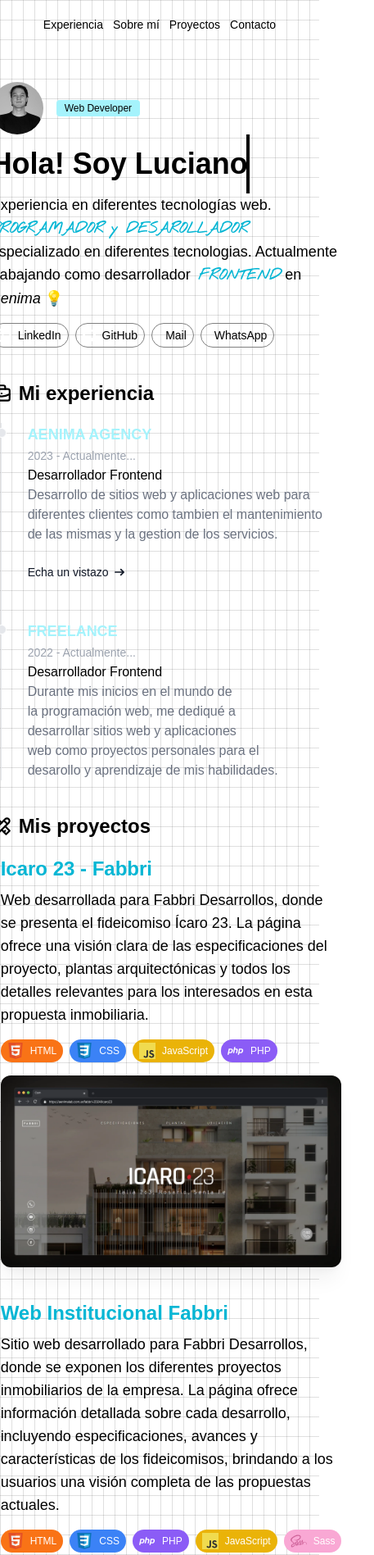
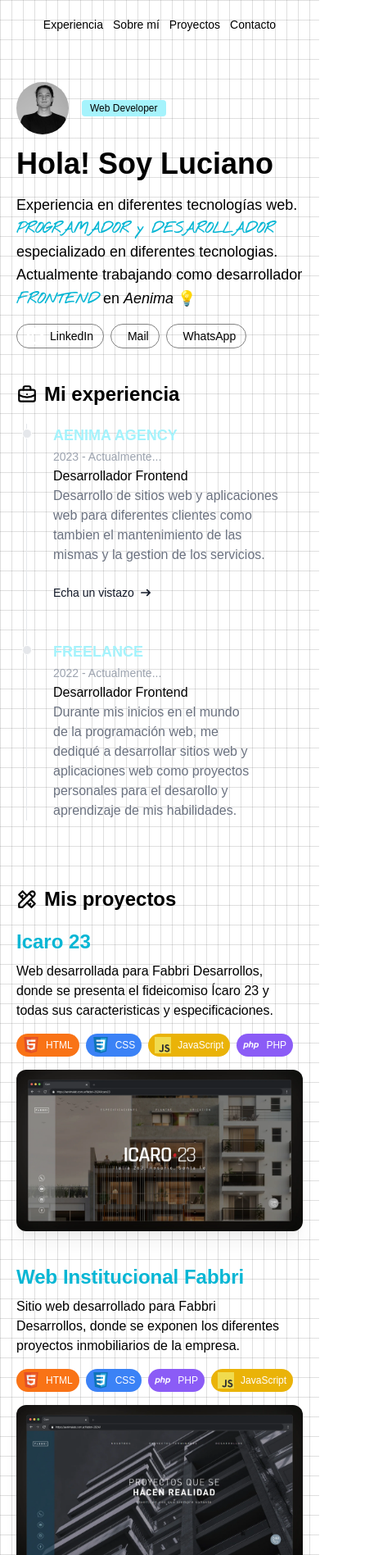
Before and after one commit to LuchoNapo/portfolio, an Astro site: page / in a window 390 px wide. Shown: the top 1897 px of the page at 82% size, 457 px wide, since content can reach past the window. Built offline with nearby package versions, Linux system fonts and the light colour scheme; Astro itself is replaced by a stand-in of ours.

Commit message:
[add] projects section & [fix] mobile view

```diff
--- a/src/components/Projects.astro
+++ b/src/components/Projects.astro
@@ -53,9 +53,9 @@
 
 const PROJECTS = [
   {
-    title: "Icaro 23 - Fabbri",
+    title: "Icaro 23",
     description:
-      "Web desarrollada para Fabbri Desarrollos, donde se presenta el fideicomiso Ícaro 23. La página ofrece una visión clara de las especificaciones del proyecto, plantas arquitectónicas y todos los detalles relevantes para los interesados en esta propuesta inmobiliaria.",
+      "Web desarrollada para Fabbri Desarrollos, donde se presenta el fideicomiso Ícaro 23 y todas sus caracteristicas y especificaciones. ",
     link: "https://aenimalab.com.ar/fabbri-2024/Icaro23",
     gitub: "",
     image: "./images/projects/Icaro23Project.webp",
@@ -64,16 +64,16 @@
   {
     title: "Web Institucional Fabbri",
     description:
-      "Sitio web desarrollado para Fabbri Desarrollos, donde se exponen los diferentes proyectos inmobiliarios de la empresa. La página ofrece información detallada sobre cada desarrollo, incluyendo especificaciones, avances y características de los fideicomisos, brindando a los usuarios una visión completa de las propuestas actuales.",
+      "Sitio web desarrollado para Fabbri Desarrollos, donde se exponen los diferentes proyectos inmobiliarios de la empresa. ",
     link: "https://aenimalab.com.ar/fabbri-2024/",
     gitub: "",
     image: "./images/projects/FabbriProject.webp",
-    tags: [TAGS.HTML, TAGS.CSS, TAGS.PHP, TAGS.JavaScrit, TAGS.Sass],
+    tags: [TAGS.HTML, TAGS.CSS, TAGS.PHP, TAGS.JavaScrit],
   },
   {
     title: "Rick & Morty APP",
     description:
-      "Aplicación desarrollada con la API de Rick and Morty, que permite explorar y visualizar información detallada sobre los personajes de la serie. Los usuarios pueden buscar personajes, ver sus características y filtrar resultados de manera sencilla a través de una interfaz intuitiva.",
+      "Aplicación desarrollada con la API de Rick and Morty, que permite explorar y visualizar información detallada sobre los personajes de la serie.",
     link: "https://aenimalab.com.ar/fabbri-2024/",
     gitub: "https://github.com/LuchoNapo/Rick-And-Morty-APP",
     image: "./images/projects/RickAndMortyProject.webp",
@@ -82,8 +82,7 @@
   {
     title: "Mantenimiento Wordpress",
     description:
-      "Sitio web de Akapol desarrollado en WordPress, al que realicé tareas de mantenimiento para optimizar su funcionamiento y asegurar su rendimiento. La página presenta la oferta de productos de la empresa de manera clara y accesible, brindando una experiencia de usuario eficiente.",
-    link: "https://aenimalab.com.ar/fabbri-2024/",
+      "Sitio web de Akapol desarrollado en WordPress, al que realicé tareas de mantenimiento para optimizar su funcionamiento y asegurar su rendimiento.",
     gitub: "",
     image: "./images/projects/AkapolProject.webp",
     tags: [TAGS.Wordpress],
@@ -93,15 +92,15 @@
 
 {
   PROJECTS.map(({ title, description, tags, image }) => (
-    <article class="ml-3 ">
+    <article class="">
       <div>
         <h3 class="text-2xl mb-2 text-cyan-500 font-semibold">{title}</h3>
-        <p class="text-lg">{description}</p>
+        <p class="text-md text-balance">{description}</p>
         <ul class="flex my-4 gap-2">
           {tags.map((tag) => (
             <li>
               <span
-                class={`${tag.class} flex items-center justify-center py-1 px-2 rounded-full gap-x-2 text-xs`}
+                class={`${tag.class} flex items-center justify-center py-1 px-2 rounded-full gap-x-2 text-xs dark:shadow-white/100 `}
               >
                 <tag.icon class="size-5" />
                 {tag.name}
--- a/src/components/SectionContainer.astro
+++ b/src/components/SectionContainer.astro
@@ -2,6 +2,6 @@
 const {class: className, id} = Astro.props;
 ---
 
-<section id={id} class={`w-full mx-auto md:w-[740px] ${Astro.props.class}`}>
+<section id={id} class={`w-full  md:w-[740px]  ${Astro.props.class}`}>
     <slot />
 </section>
--- a/src/icons/LinkedInIcon.astro
+++ b/src/icons/LinkedInIcon.astro
@@ -1,5 +1,5 @@
 <svg
-  class="size-4 sm:size-5"
+  class="size-5"
   xmlns="http://www.w3.org/2000/svg"
   preserveAspectRatio="xMidYMid"
   viewBox="0 0 256 256"
--- a/src/icons/MailIcon.astro
+++ b/src/icons/MailIcon.astro
@@ -1,6 +1,6 @@
 <svg
   xmlns="http://www.w3.org/2000/svg"
-  class="size-4 sm:size-5"
+  class="size-5"
   viewBox="0 0 24 24"
   fill="none"
   stroke="currentColor"
--- a/src/icons/SocialPill.astro
+++ b/src/icons/SocialPill.astro
@@ -1,4 +1,4 @@
-<a {...Astro.props} class="py-1 px-2 sm:py-1 sm:px-3" target="_blank" rel="noopener"> <slot /></a>
+<a {...Astro.props} class="py-1 px-3" target="_blank" rel="noopener"> <slot /></a>
 
 <style>
   a {
--- a/src/icons/WppIcon.astro
+++ b/src/icons/WppIcon.astro
@@ -1,6 +1,6 @@
 <svg
   xmlns="http://www.w3.org/2000/svg"
-  class="size-4 sm:size-5"
+  class="size-5"
   viewBox="0 0 24 24"
   fill="none"
   stroke="currentColor"
--- a/src/layouts/Layout.astro
+++ b/src/layouts/Layout.astro
@@ -45,6 +45,7 @@
     justify-content: center;
     align-items: center;
     min-height: 100vh;
+    overflow-x: hidden;
 
   }
   @media (prefers-reduced-motions){
--- a/src/pages/index.astro
+++ b/src/pages/index.astro
@@ -18,7 +18,7 @@
   title="Porfolio Luciano Napolitano - Desarollador y Programador Web"
   description="Contrata a Luciano Napolitano para desarrollar tu sitio web o aplicación web."
 >
-  <main class="px-10 pl-14">
+  <main class="px-5">
     <SectionContainer class="md:py-20 py-10">
       <div class="flex items-center gap-4">
         <img
@@ -35,7 +35,7 @@
       <h1 class="welcome text-4xl md:text-5xl font-bold py-4">
         Hola! Soy Luciano
       </h1>
-      <h2 class="sm:text-2xl text-lg pb-4 text-pretty">
+      <h2 class="sm:text-xl text-lg pb-4 text-pretty">
         Experiencia en diferentes tecnologías web.
         <span class="text-cyan-500 font-bold font-nothing"
           >PROGRAMADOR y DESAROLLADOR
@@ -54,19 +54,13 @@
         <li>
           <SocialPill href="https://www.linkedin.com/in/luciano-napolitano/">
             <LinkedInIcon />
-            <p class="sm:text-sm text-sm">LinkedIn</p>
-          </SocialPill>
-        </li>
-        <li>
-          <SocialPill href="https://github.com/LuchoNapo">
-            <GItHubIcon />
-            <p class="sm:text-sm text-sm">GitHub</p>
+            <p class="text-sm">LinkedIn</p>
           </SocialPill>
         </li>
         <li>
           <SocialPill href="mailto:luciano_napo@hotmail.com;">
             <MailIcon />
-            <p class="sm:text-sm text-sm">Mail</p>
+            <p class="text-sm">Mail</p>
           </SocialPill>
         </li>
         <li>
@@ -74,12 +68,12 @@
             href="https://wa.me/542615055103?text=Hola%2C%20me%20comunico%20desde%20tu%20porfolio"
           >
             <WppIcon />
-            <p class="sm:text-sm text-sm">WhatsApp</p>
+            <p class="text-sm">WhatsApp</p>
           </SocialPill>
         </li>
       </ul>
     </SectionContainer>
-    <SectionContainer id="experience">
+    <SectionContainer id="experience" class="md:pb-20 pb-10">
       <h2 class="text-2xl font-bold mb-5 flex items-center gap-2">
         <ExperienceIcon />
         Mi experiencia
@@ -91,7 +85,7 @@
         <ProjectsIco />
         Mis proyectos
       </h2>
-      <div class="flex w-full flex-wrap gap-10">
+      <div class="md:grid md:grid-cols-2 flex flex-col w-full gap-10">
         <Projects />
       </div>
     </SectionContainer>
@@ -100,23 +94,7 @@
 
 <style>
   .welcome {
-    width: 15.8ch;
     white-space: nowrap;
-    border-right: 4px solid;
-    animation:
-      typing 1.5s steps(18),
-      blink 0.5s infinite step-end alternate;
     overflow: hidden;
   }
-
-  @keyframes typing {
-    from {
-      width: 0;
-    }
-  }
-  @keyframes blink {
-    50% {
-      border-color: transparent;
-    }
-  }
 </style>
```
